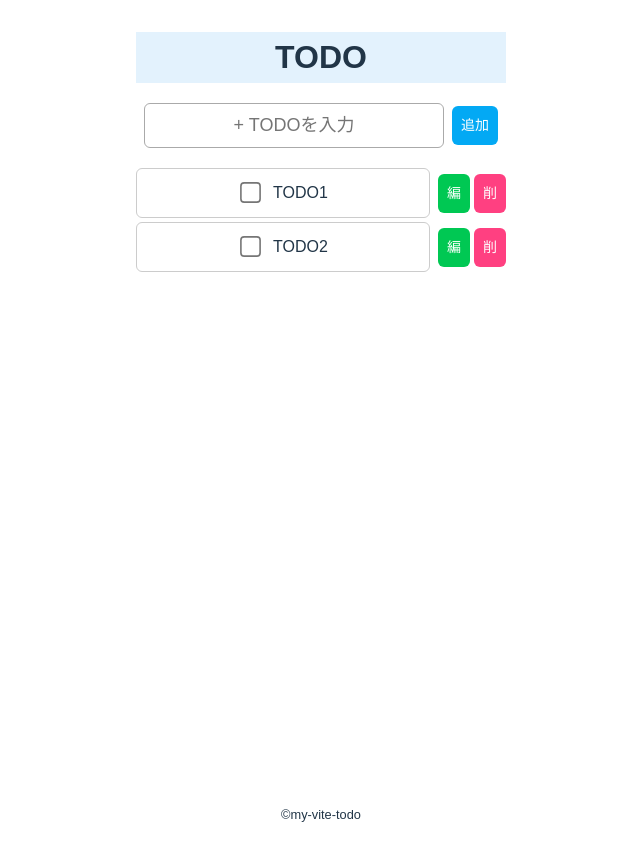
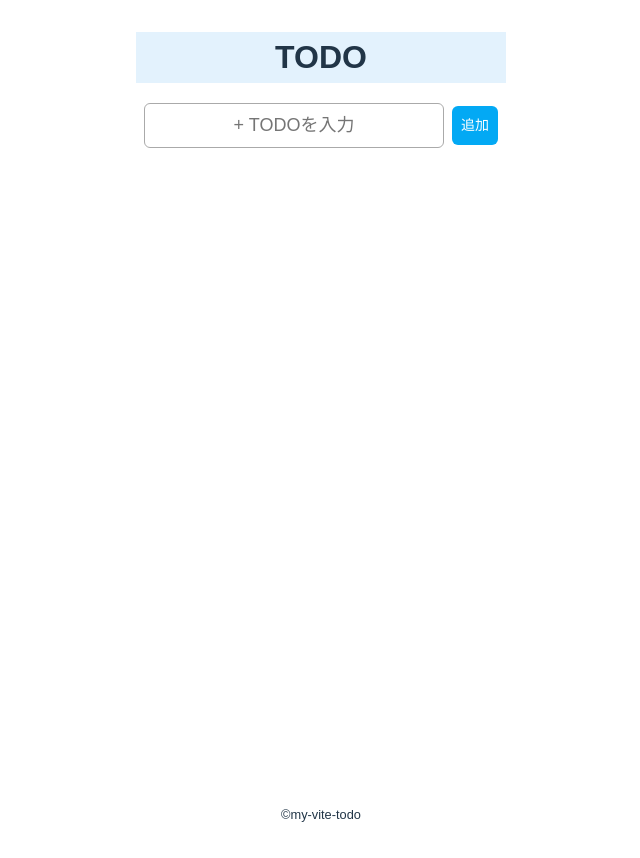
Before and after one commit to izana723/my-vite-todo, a Vue app: page / in a window 1280 px wide. Shown: the top 858 px of the page, without its empty margins (319-959 px from the left). Built offline with nearby package versions, Linux system fonts and the light colour scheme.

Commit message:
class todo_listをv-forのループ処理に変更

```diff
--- a/src/components/MainToDo.vue
+++ b/src/components/MainToDo.vue
@@ -2,7 +2,10 @@
 import { ref } from 'vue';
 
 const todoRef = ref('');
+
 const todoListRef = ref([]);
+const ls = localStorage.todoList;
+todoListRef.value = ls ? JSON.parse(ls) : [];
 
 const addToDo = () => {
   const id = new Date().getTime();
@@ -24,19 +27,9 @@
   </div>
 
   <div class="box_list">
-    <div class="todo_list">
+    <div class="todo_list" v-for="todo in todoListRef" :key="todo.id">
       <div class="todo">
-        <input type="checkbox" class="check" /><label>TODO1</label>
-      </div>
-      <div class="btns">
-        <button class="btn green">編</button>
-        <button class="btn pink">削</button>
-      </div>
-    </div>
-
-    <div class="todo_list">
-      <div class="todo">
-        <input type="checkbox" class="check" /><label>TODO2</label>
+        <input type="checkbox" class="check" /><label>{{ todo.task }}</label>
       </div>
       <div class="btns">
         <button class="btn green">編</button>
@@ -47,7 +40,6 @@
 </template>
 
 <style scoped>
-
 .box_input {
   margin-top: 20px;
 }
@@ -108,5 +100,4 @@
 .pink {
   background-color: #ff4081;
 }
-
 </style>
```
